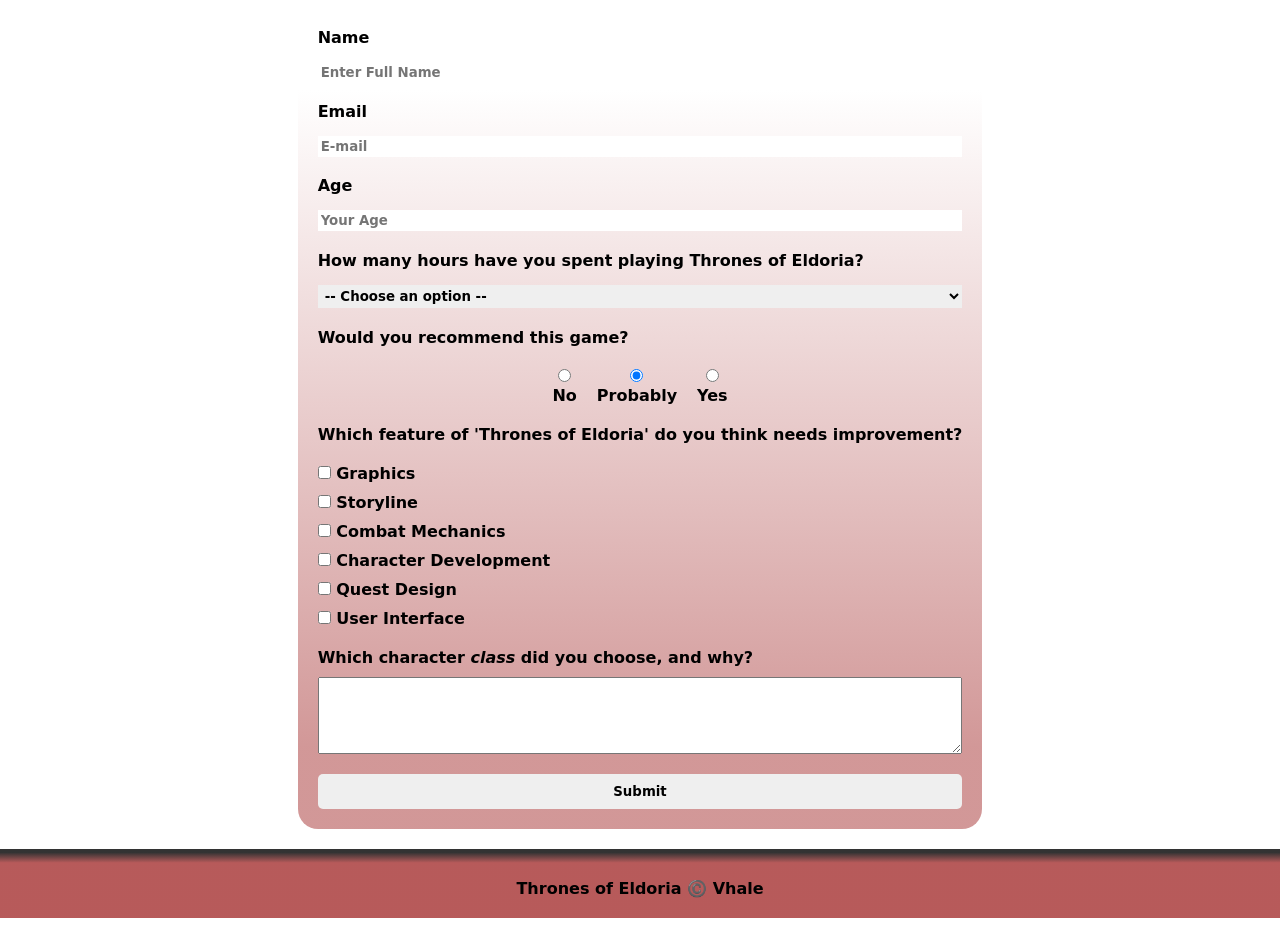
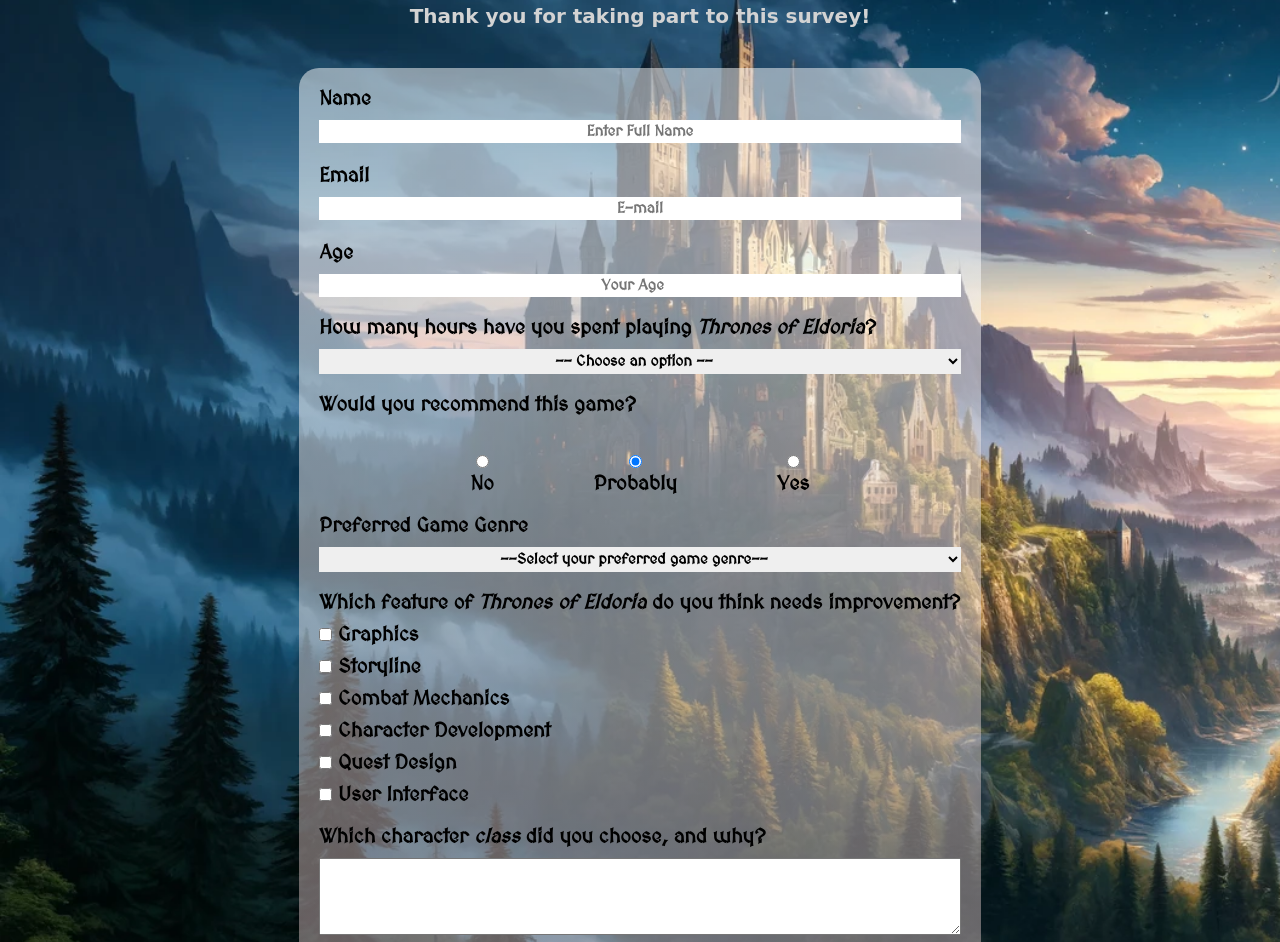
Before and after one commit to SoldirVhale/survey-form-fcc, a plain HTML site: page index.html in a window 1280 px wide. Shown: the part 102-1044 px from the top of the page. Before the commit the page ends 1020 px from the top, so only its background shows below. Drawn offline with Linux system fonts and the light colour scheme; a web font is replaced by a local one.

Commit message:
Cleaned a bit the code and added some new things.

```diff
--- a/index.html
+++ b/index.html
@@ -10,6 +10,8 @@
         <link rel="preconnect" href="https://fonts.googleapis.com">
         <link rel="preconnect" href="https://fonts.gstatic.com" crossorigin>
         <link href="https://fonts.googleapis.com/css2?family=Jersey+25&family=Lugrasimo&display=swap" rel="stylesheet">
+        <link href="https://fonts.googleapis.com/css2?family=MedievalSharp&display=swap" rel="stylesheet">
+
 
         <title>Thrones of Eldoria - Survey Form</title>
     </head>
@@ -20,7 +22,7 @@
             <p id="description">Thank you for taking part to this survey!</p>
         </header>
         <form id="survey-form">
-            <div class="form-group general">
+            <div class="general">
                 <label id="name-label">Name</label>
                 <input placeholder="Enter Full Name" id="name" type="text" required><br>
 
@@ -30,20 +32,20 @@
                 <label id="number-label">Age</label>
                 <input placeholder="Your Age" min="18" max="99" type="number" id="number">
             </div>
-            <div class="form-group hours-spent">
-                <p>How many hours have you spent playing Thrones of Eldoria?</p>
+            <div class="hours-spent">
+                <p>How many hours have you spent playing <em>Thrones of Eldoria</em>?</p>
                 <select id="dropdown">
-                    <option selected>-- Choose an option --</option>
-                    <option>Less than 5 hours</option>
-                    <option>5-20 hours</option>
-                    <option>20-50 hours</option>
-                    <option>More than 50 hours</option>
+                    <option value="" selected>-- Choose an option --</option>
+                    <option value="less5h">Less than 5 hours</option>
+                    <option value="5-20h">5-20 hours</option>
+                    <option value ="20-50h">20-50 hours</option>
+                    <option value="more50">More than 50 hours</option>
                 </select>
             </div>
-            <div class="form-group title-rate">
+            <div class="title-rate">
               <p>Would you recommend this game?</p>
             </div>
-            <div class="form-group rate">
+            <div class="rate">
                 <div>
                   <input id="no" type="radio" name="rating" value="no" ><br>
                   <label for="no">No</label>
@@ -57,8 +59,22 @@
                   <label for="yes">Yes</label>
                 </div>
             </div>
-            <div class="form-group improvements">
-                <p>Which feature of 'Thrones of Eldoria' do you think needs improvement?</p>
+            <div class="game-genre">
+              <p>Preferred Game Genre</p>
+              <select id="gameGenre" name="gameGenre">
+                <option value="">--Select your preferred game genre--</option>
+                <option value="action">Action</option>
+                <option value="adventure">Adventure</option>
+                <option value="rpg">RPG (Role-playing Game)</option>
+                <option value="simulation">Simulation</option>
+                <option value="strategy">Strategy</option>
+                <option value="sports">Sports</option>
+                <option value="puzzle">Puzzle</option>
+                <option value="mmo">MMO (Massively Multiplayer Online)</option>
+              </select>
+          </div>
+            <div class="improvements">
+                <p>Which feature of <em>Thrones of Eldoria</em> do you think needs improvement?</p>
 
                 <label><input type="checkbox" value="1"> Graphics</label>
 
@@ -78,11 +94,11 @@
                 <label><input type="checkbox" value="6"> User Interface</label>
 
             </div>
-            <div class="form-group textfield">
+            <div class="textfield">
                 <p>Which character <em>class</em> did you choose, and why?</p>
                 <textarea rows="5" cols="30"></textarea>
             </div>
-            <div class="form-group button-sub">
+            <div class="button-sub">
                 <button id="submit" type="submit">Submit</button>
             </div>
       </form>
--- a/styles.css
+++ b/styles.css
@@ -2,22 +2,36 @@
     margin: 0;
     padding: 0;
     box-sizing: border-box;
-    font-family: "Lugrasimo", cursive;;
-    font-weight: bold;
 }
 
+select,
 input {
     padding: 3px;
     border: none;
+    font-family: "MedievalSharp", cursive;
+    font-weight: bold;
+    font-size: 15px;
+    text-align: center;
+}
+
+label {
+    padding-bottom: 10px;
+}
+
+p {
+    padding-bottom: 10px;
 }
 
 body {
-    background-image:
-                      url(/images/sfondo\ thrones\ of\ eldoria.webp);
-
+    background-image: url(/images/sfondo2.webp);
+    background-repeat: no-repeat;
+    background-size: cover;
     display: flex;
     flex-direction: column;
     align-items: center;
+    font-family: "MedievalSharp", cursive;
+    font-weight: bold;
+    font-size: 20px;
 }
 
 ::-webkit-scrollbar {
@@ -37,10 +51,17 @@ header {
 h1 {
     font-size: 40px;
     font-weight: bold;
+    font-weight: 1000;
+    padding: 20px 0 20px 0;
+    color: gold;
+    font-family: "Lugrasimo", cursive;
 }
 
 #description {
     font-size: 20px;
+    color: lightgrey;
+    padding-bottom: 20px;
+    font-family: "Lugrasimo", cursive;
 }
 
 /*GENERAL*/
@@ -50,11 +71,10 @@ h1 {
     flex-direction: column;
     align-items: center;
     flex-wrap: wrap;
-    background-image: linear-gradient(rgba(255, 255, 255 , 0.5) 10%, rgba(165, 49, 49, 0.5) 90%);
+    background-image: linear-gradient(rgba(255, 255, 255 , 0.5) 20%, rgba(204, 184, 184, 0.5) 80%);
     border-radius: 20px;
     margin-left: 250px;
     margin-right: 250px;
-
 }
 
 .general {
@@ -62,10 +82,6 @@ h1 {
     display: flex;
     flex-direction: column;
     align-self: stretch;
-}
-
-.general > label {
-    padding-bottom: 15px;
 }
 
 /*HOURS-SPENT*/
@@ -77,87 +93,90 @@ h1 {
     padding: 0px 20px 20px 20px;
 }
 
-.hours-spent > p {
-    padding-bottom: 15px;
-}
-
-.hours-spent > select {
-    padding: 3px;
-    border: none;
-}
-
 /*RATING*/
 
-.form-group.title-rate {
+.title-rate {
     display: flex;
     align-self: stretch;
     padding: 0 20px 20px 20px;
 }
 
-.form-group.rate {
+.rate {
     display: flex;
     align-self: stretch;
     text-align: center;
     align-items: center;
     justify-content: center;
-    gap: 20px;
-    padding: 0 20px 20px 20px;
+    gap: 100px;
+    padding: 5px 20px 20px 20px;
 }
 
-/*IMPROVEMENTS*/
+/*GAME GENRE*/
 
-.form-group.improvements {
+.game-genre {
     display: flex;
     flex-direction: column;
     align-self: stretch;
     padding: 0px 20px 20px 20px;
 }
 
-.form-group.improvements > p {
-    padding-bottom: 20px;
-}
+/*IMPROVEMENTS*/
 
-.form-group.improvements > label {
-    padding-bottom: 10px;
-}
-
-.form-group.improvements > label:last-of-type {
-    padding-bottom: 0;
-}
-
-/*TEXT-FIELD*/
-
-.form-group.textfield {
+.improvements {
     display: flex;
     flex-direction: column;
     align-self: stretch;
     padding: 0px 20px 20px 20px;
 }
 
-.form-group.textfield > p {
-    padding-bottom: 10px;
+.improvements > label:last-of-type {
+    padding-bottom: 0;
 }
 
-/*BUTTON-SUB*/
+/*TEXT-FIELD*/
 
-.form-group.button-sub {
+.textfield {
     display: flex;
     flex-direction: column;
     align-self: stretch;
     padding: 0px 20px 20px 20px;
 }
-.form-group.button-sub > button {
+
+/*BUTTON-SUB*/
+
+.button-sub {
+    display: flex;
+    flex-direction: column;
+    align-self: stretch;
+    padding: 0px 20px 20px 20px;
+}
+
+button {
     padding: 10px;
     border: none;
     border-radius: 5px;
+    border: 3px solid gold;
+    background-color: crimson;
+    color: lightgray;
+    text-shadow: 1px 1px black;
+    font-family: "MedievalSharp", cursive;
+    font-weight: bold;
+    font-size: 28px;
+    box-shadow: 2px 2px rgba(0, 0, 0, 0.5);
+}
+
+button:hover {
+    cursor: pointer;
 }
 
 /*FOOTER*/
 
 footer {
     text-align: center;
-    background: linear-gradient(180deg, rgba(0, 0, 0, 0.8) 5%, rgba(165, 49, 49, 0.8) 20%);
+    background-color: black;
+    color: lightgray;
     width: 100%;
     padding: 30px 20px 20px 20px;
     margin-top: 20px;
+    border-top: 3px dotted lightgray;
 }
```
Also changed, not shown: images/sfondo1.webp (added), images/sfondo2.webp (added).
